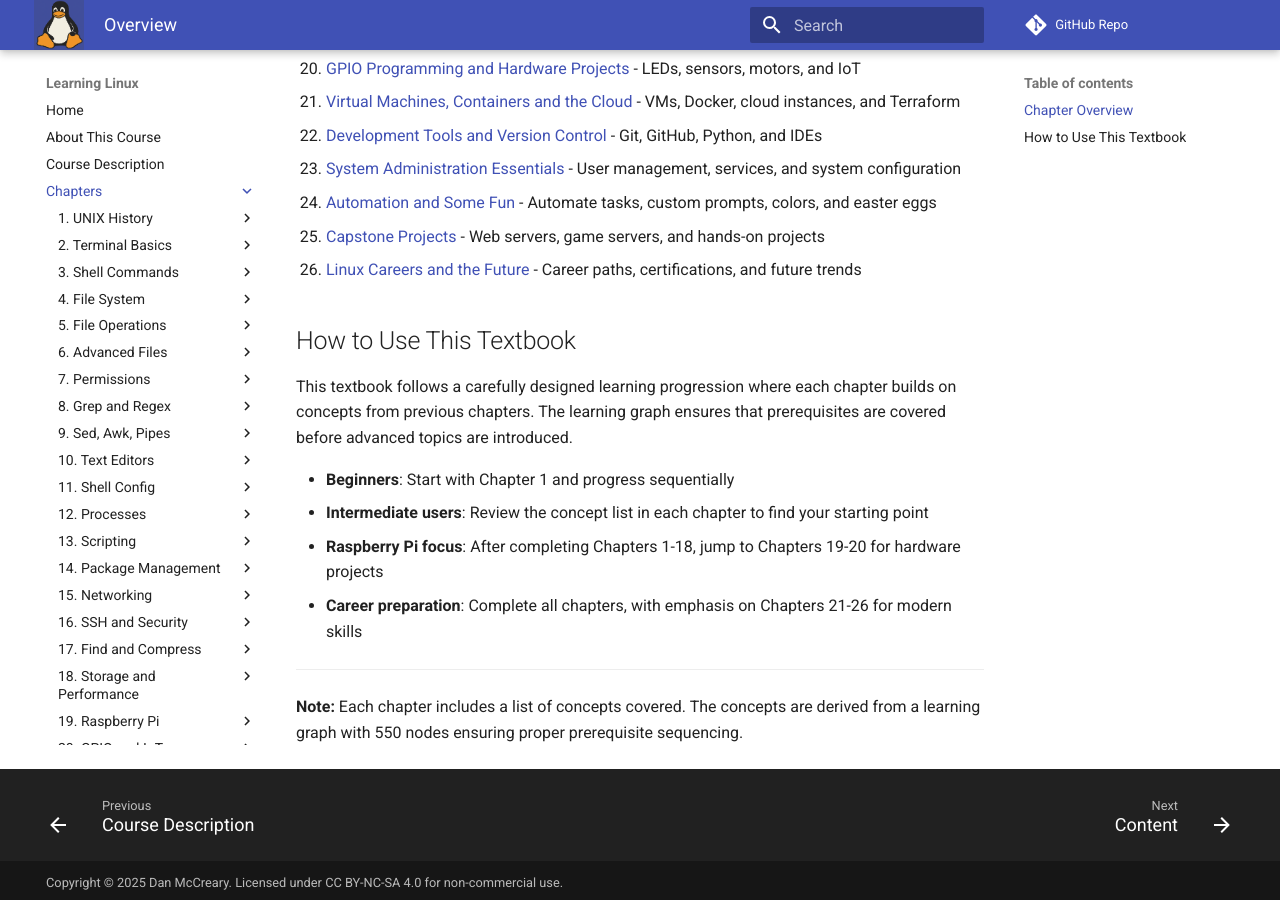
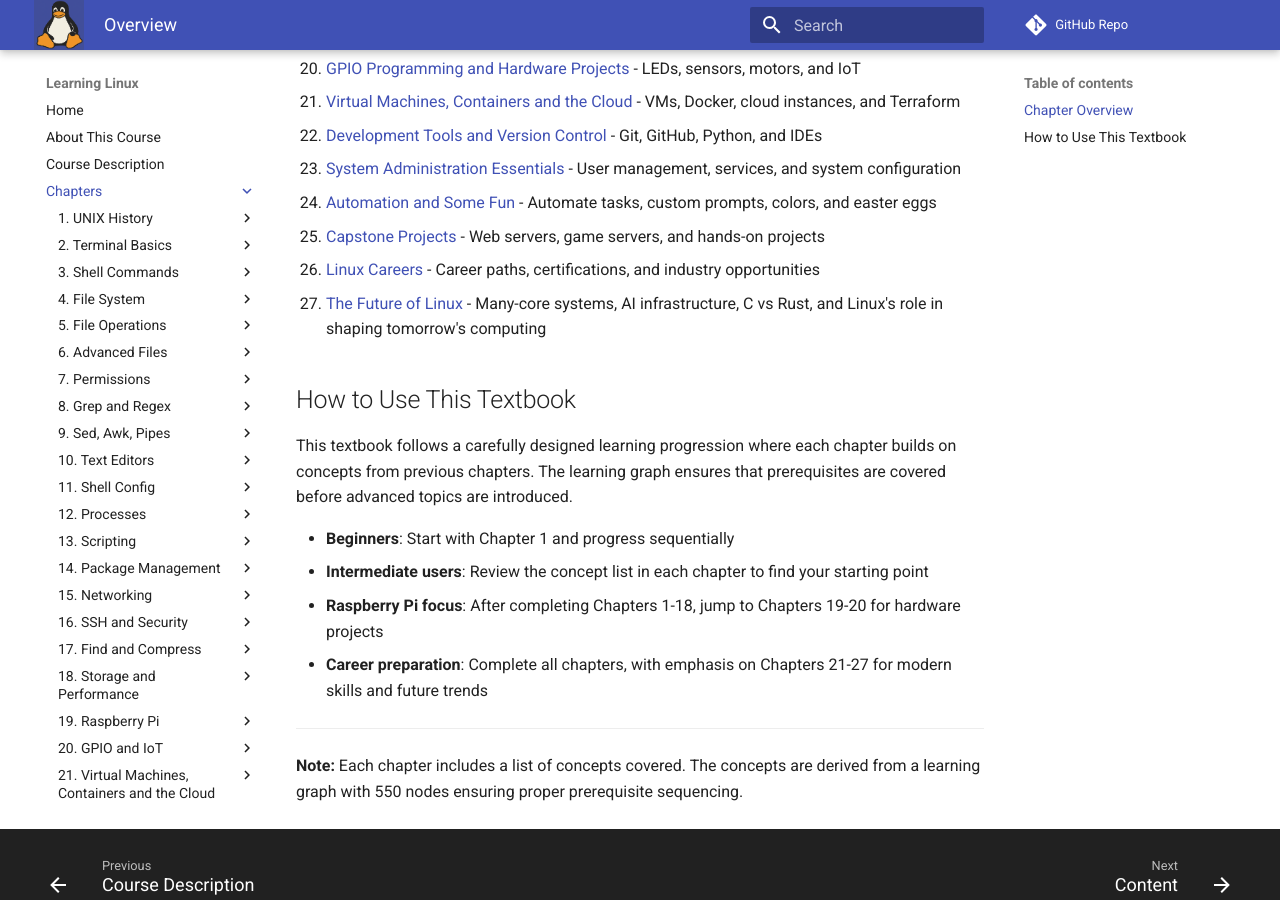
Before and after one commit to dmccreary/learning-linux, an MkDocs documentation site: the page built from docs/chapters/index.md, in a window 1280 px wide and 900 px high, scrolled down 972 px. Built offline with MkDocs 1.6.1 and Material for MkDocs 9.7.7, drawn with Linux system fonts in a browser that asks for light colours; comment, search, counter and statistics services are not loaded; some of the changed text lies outside the part shown.

Commit message:
updates for the new chapter 27

```diff
--- a/docs/chapters/index.md
+++ b/docs/chapters/index.md
@@ -1,6 +1,6 @@
 # Chapters
 
-This textbook is organized into 26 chapters covering 550 concepts across Linux fundamentals, from UNIX history to career pathways.
+This textbook is organized into 27 chapters covering 550 concepts across Linux fundamentals, from UNIX history to the exciting future of many-core computing.
 
 ## Chapter Overview
 
@@ -29,7 +29,8 @@ This textbook is organized into 26 chapters covering 550 concepts across Linux f
 23. [System Administration Essentials](23-sys-admin/index.md) - User management, services, and system configuration
 24. [Automation and Some Fun](24-automation/index.md) - Automate tasks, custom prompts, colors, and easter eggs
 25. [Capstone Projects](25-capstone/index.md) - Web servers, game servers, and hands-on projects
-26. [Linux Careers and the Future](26-careers/index.md) - Career paths, certifications, and future trends
+26. [Linux Careers](26-careers/index.md) - Career paths, certifications, and industry opportunities
+27. [The Future of Linux](27-future/index.md) - Many-core systems, AI infrastructure, C vs Rust, and Linux's role in shaping tomorrow's computing
 
 ## How to Use This Textbook
 
@@ -38,7 +39,7 @@ This textbook follows a carefully designed learning progression where each chapt
 - **Beginners**: Start with Chapter 1 and progress sequentially
 - **Intermediate users**: Review the concept list in each chapter to find your starting point
 - **Raspberry Pi focus**: After completing Chapters 1-18, jump to Chapters 19-20 for hardware projects
-- **Career preparation**: Complete all chapters, with emphasis on Chapters 21-26 for modern skills
+- **Career preparation**: Complete all chapters, with emphasis on Chapters 21-27 for modern skills and future trends
 
 ---
 
```
